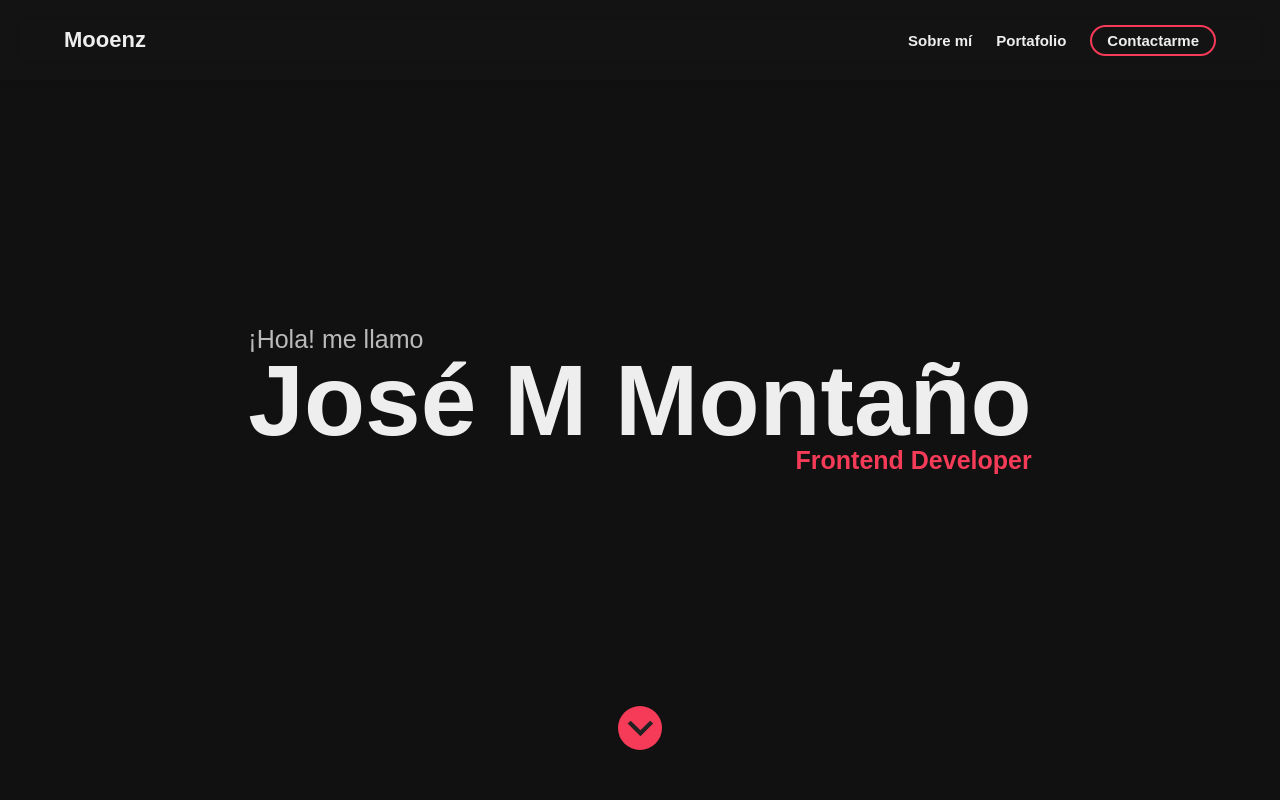
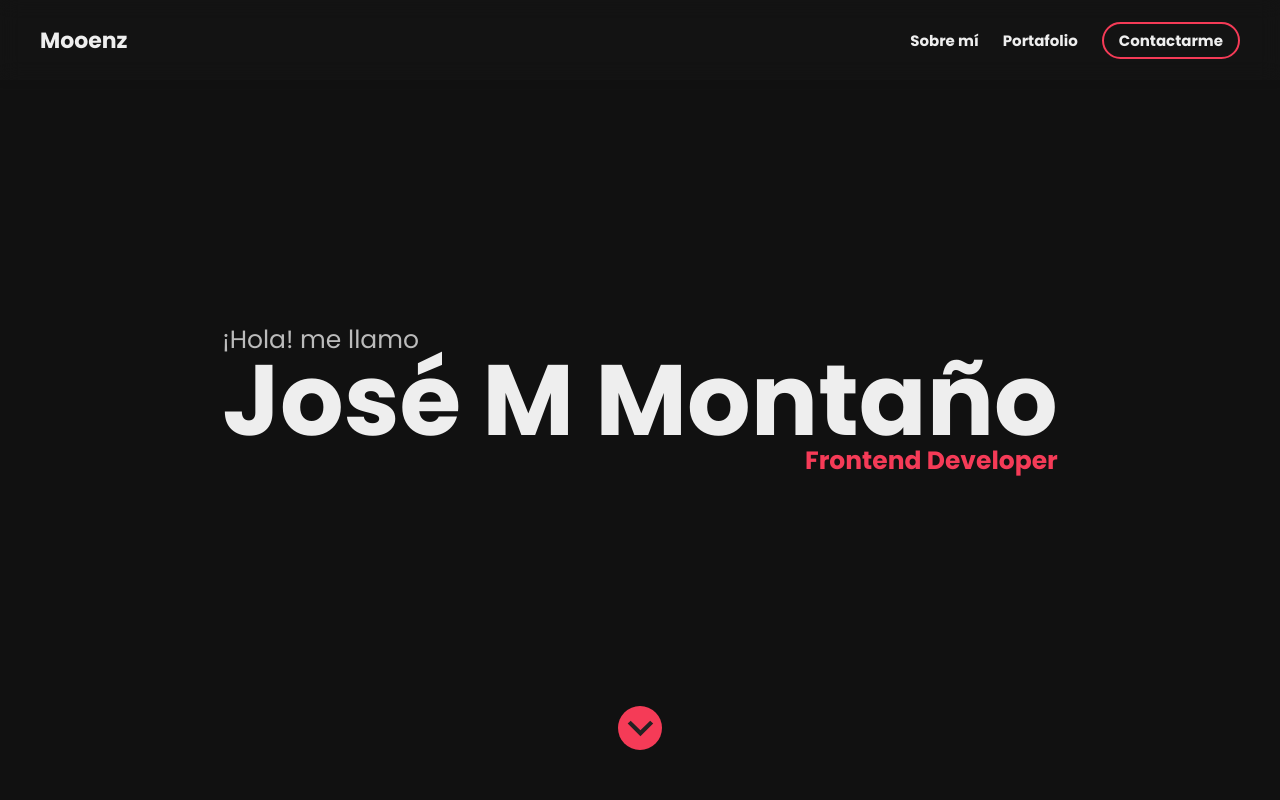
Before and after one commit to dioverdm/portfolio, a Next.js app: page / in a window 1280 px wide. Shown: the top 800 px of the page. Built offline with nearby package versions, Linux system fonts and the light colour scheme; no server answers.

Commit message:
uso de estilos globales

```diff
--- a/pages/_document.js
+++ b/pages/_document.js
@@ -6,22 +6,15 @@
     return (
       <Html lang="es">
         <Head>
-          <link
-            crossOrigin="true"
-            rel="preconnect"
-            href="https://fonts.gstatic.com"
-          />
-          <link
-            href="https://fonts.googleapis.com/css2?family=Merriweather:wght@400;700;900&family=Raleway:wght@400;600&display=swap"
-            rel="stylesheet"
-          />
-          <link rel="icon" type="image/png" href="icon-64.png" sizes="64x64" />
+          <link rel="preconnect" href="https://fonts.googleapis.com" />
+          <link rel="preconnect" href="https://fonts.gstatic.com" crossorigin />
+          <link href="https://fonts.googleapis.com/css2?family=Poppins:ital,wght@0,400;0,700;1,700&display=swap" rel="stylesheet" />
           <script
             async
-            src={`https://www.googletagmanager.com/gtag/js?id=${process.env.NEXT_PUBLIC_GOOGLE_ANALYTICS}`}
+            src={ `https://www.googletagmanager.com/gtag/js?id=${process.env.NEXT_PUBLIC_GOOGLE_ANALYTICS}` }
           />
           <script
-            dangerouslySetInnerHTML={{
+            dangerouslySetInnerHTML={ {
               __html: `
             window.dataLayer = window.dataLayer || [];
             function gtag(){dataLayer.push(arguments);}
@@ -30,7 +23,7 @@
               page_path: window.location.pathname,
             });
           `,
-            }}
+            } }
           />
         </Head>
         <body>
@@ -49,7 +42,7 @@
   try {
     ctx.renderPage = () =>
       originalRenderPage({
-        enhanceApp: (App) => (props) => sheet.collectStyles(<App {...props} />),
+        enhanceApp: (App) => (props) => sheet.collectStyles(<App { ...props } />),
       });
 
     const initialProps = await Document.getInitialProps(ctx);
@@ -57,8 +50,8 @@
       ...initialProps,
       styles: (
         <>
-          {initialProps.styles}
-          {sheet.getStyleElement()}
+          { initialProps.styles }
+          { sheet.getStyleElement() }
         </>
       ),
     };
--- a/styles/GlobalStyles.js
+++ b/styles/GlobalStyles.js
@@ -48,6 +48,10 @@
 
   .space-lateral {
     padding: 0 24px;
+
+    @media screen and (min-width:1200px) {
+      padding: 0;
+    }
   }
 `;
 
```
